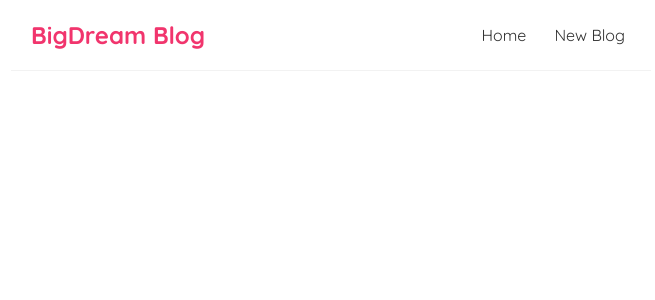
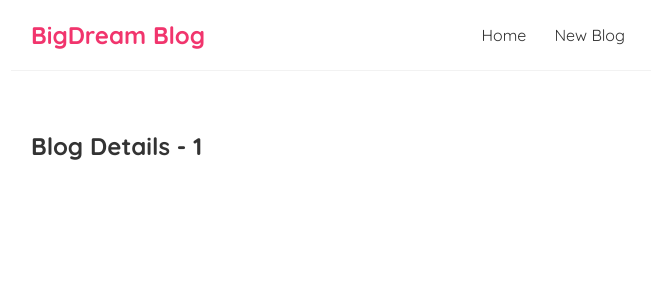
Before and after one commit to FrazaAdityaWiguna/Belajar-React-JS, a React (Create React App) app: page /blogs/1 in a window 1280 px wide. Shown: the top 300 px of the page, without its empty margins (309-964 px from the left). Built offline with nearby package versions, Linux system fonts and the light colour scheme.

Commit message:
Route Parametes

```diff
--- a/src/App.js
+++ b/src/App.js
@@ -3,6 +3,7 @@ import { BrowserRouter as Router, Route, Switch } from 'react-router-dom';
 import Navbar from './Navbar';
 import Home from './Home';
 import Create from './Create';
+import BlogDetails from './BlogDetails';
 
 function App() {
   return (
@@ -17,6 +18,9 @@ function App() {
             <Route path="/create">
               <Create />
             </Route>
+            <Route path="/blogs/:id">
+              <BlogDetails />
+            </Route>
           </Switch>
         </div>
       </div>
--- /dev/null
+++ b/src/BlogDetails.js
@@ -0,0 +1,14 @@
+import React from 'react';
+import { useParams } from 'react-router-dom';
+
+const BlogDetails = () => {
+  const { id } = useParams();
+
+  return (
+    <div className="blog-details">
+      <h2>Blog Details - {id}</h2>
+    </div>
+  );
+};
+
+export default BlogDetails;
--- a/src/BlogList.js
+++ b/src/BlogList.js
@@ -1,4 +1,5 @@
 import React from 'react';
+import { Link } from 'react-router-dom';
 
 const BlogList = (props) => {
   const blogs = props;
@@ -9,8 +10,10 @@ const BlogList = (props) => {
       <h2>{title.title}</h2>
       {blogs.blogsHome.map((blog) => (
         <div className="blog-preview" key={blog.id}>
-          <h2>{blog.title}</h2>
-          <p>Written by {blog.author}</p>
+          <Link to={`/blogs/${blog.id}`}>
+            <h2>{blog.title}</h2>
+            <p>Written by {blog.author}</p>
+          </Link>
         </div>
       ))}
     </div>
--- a/src/index.css
+++ b/src/index.css
@@ -48,3 +48,6 @@
   color: #f1356d;
   margin-bottom: 8px;
 }
+.blog-preview a {
+  text-decoration: none;
+}
```
